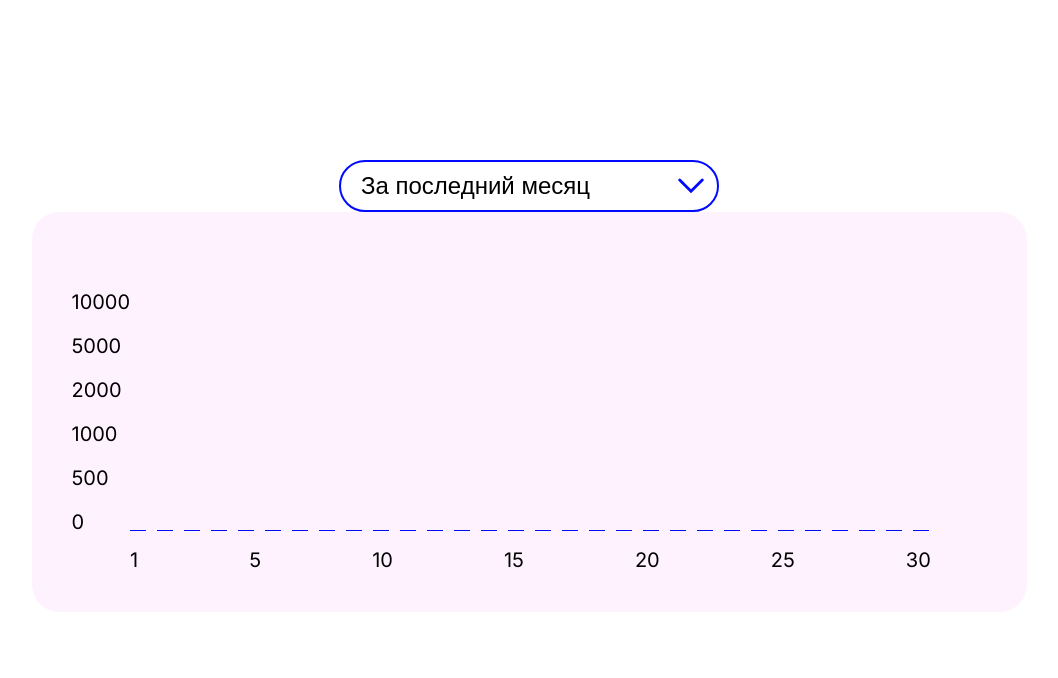
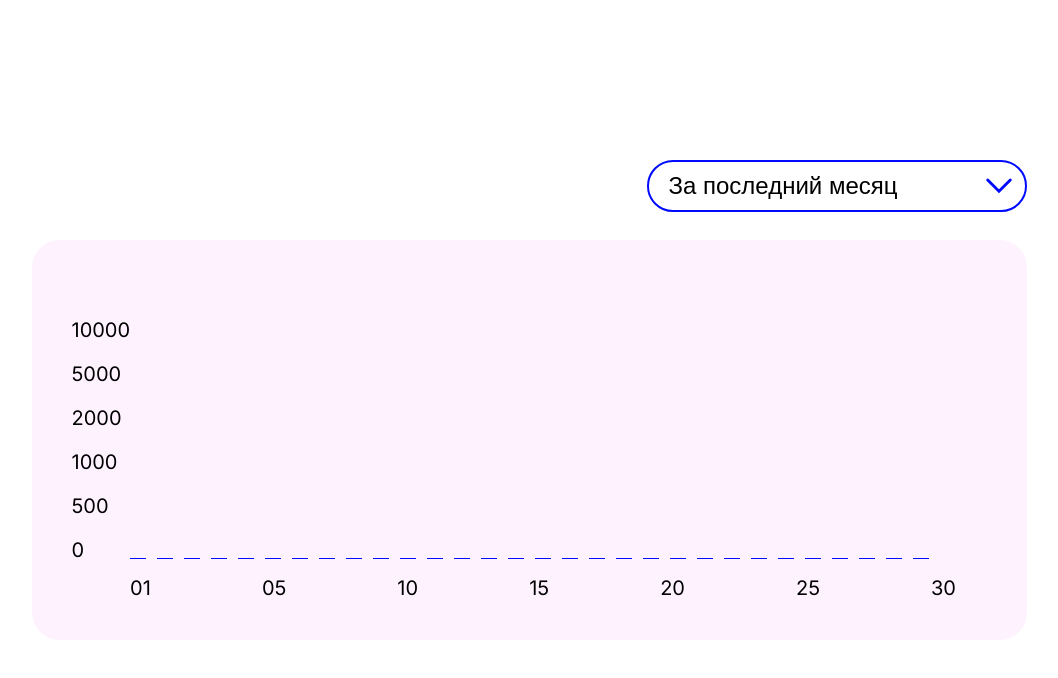
Before and after one commit to Mishwit/codify-test-task, a Next.js app: page / in a window 1280 px wide. Shown: the top 678 px of the page, without its empty margins (111-1169 px from the left). Built offline with nearby package versions, Linux system fonts and the light colour scheme.

Commit message:
rework some styles

```diff
--- a/src/app/page.module.css
+++ b/src/app/page.module.css
@@ -76,7 +76,7 @@
   display: flex;
   flex-direction: column;
   justify-content: center;
-  align-items: center;
+  align-items: flex-end;
   position: relative;
   padding: 4rem 0;
 }
--- a/src/components/atoms/Chart/index.tsx
+++ b/src/components/atoms/Chart/index.tsx
@@ -1,10 +1,11 @@
-import React from "react";
+import React, { useState } from "react";
 import styles from "./styles.module.css";
+import clsx from "clsx";
 
 import utils from "../.../../.../../../../utils/data.json";
 
 type Props = {
-  amount: [];
+  amount: number[];
 };
 
 export const Chart: React.FC<Props> = ({ amount }) => {
@@ -16,10 +17,11 @@ export const Chart: React.FC<Props> = ({ amount }) => {
           <span key={amount}>{amount}</span>
         ))}
       </div>
+
       <div className={styles.chartGraph}>
         <div className={styles.chartDays}>
           <div className={styles.chartStripes}>
-            <div className={styles.stripe}></div>
+            <div className={clsx(styles.stripe)}></div>
             <div className={styles.stripe}></div>
             <div className={styles.stripe}></div>
             <div className={styles.stripe}></div>
@@ -52,8 +54,8 @@ export const Chart: React.FC<Props> = ({ amount }) => {
           </div>
 
           <div className={styles.days}>
-            <span>1</span>
-            <span>5</span>
+            <span>01</span>
+            <span>05</span>
             <span>10</span>
             <span>15</span>
             <span>20</span>
--- a/src/components/atoms/Select/styles.module.css
+++ b/src/components/atoms/Select/styles.module.css
@@ -1,7 +1,8 @@
 .selectWrapper {
   position: relative;
+  font-family: "Manrope";
   width: 380px;
-  font-family: "Manrope";
+  margin-bottom: 28px;
 }
 
 .customSelect select {
@@ -14,12 +15,12 @@
   display: flex;
   align-items: center;
   justify-content: space-between;
-  background: none;
-  padding: 9px 12px 9px 20px;
-  border-radius: 28px;
-  border: 2px solid #000aff;
   font-size: 24px;
   line-height: 125%;
+  background: #ffffff;
+  padding: 9px 12px 9px 20px;
+  border: 2px solid #000aff;
+  border-radius: 28px;
   user-select: none;
   cursor: pointer;
   transition: 0.3s;
@@ -31,11 +32,11 @@
 
 .selectSelected:after {
   position: absolute;
-  content: "";
+  top: 12px;
+  right: 13px;
   width: 24px;
   height: 12px;
-  top: 12px;
-  right: 13px;
+  content: "";
   border: 6px solid transparent;
 }
 
@@ -55,15 +56,15 @@
   display: flex;
   flex-direction: column;
   gap: 14px;
+  font-size: 24px;
+  line-height: 125%;
   padding: 16px 12px 16px 20px;
   margin: 0;
   border: 2px solid #000aff;
   border-radius: 28px;
-  font-size: 24px;
-  font-weight: 400;
-  line-height: 125%;
+  background: #ffffff;
+  list-style-type: none;
   cursor: pointer;
-  list-style-type: none;
 }
 
 .selectItems li {
```
